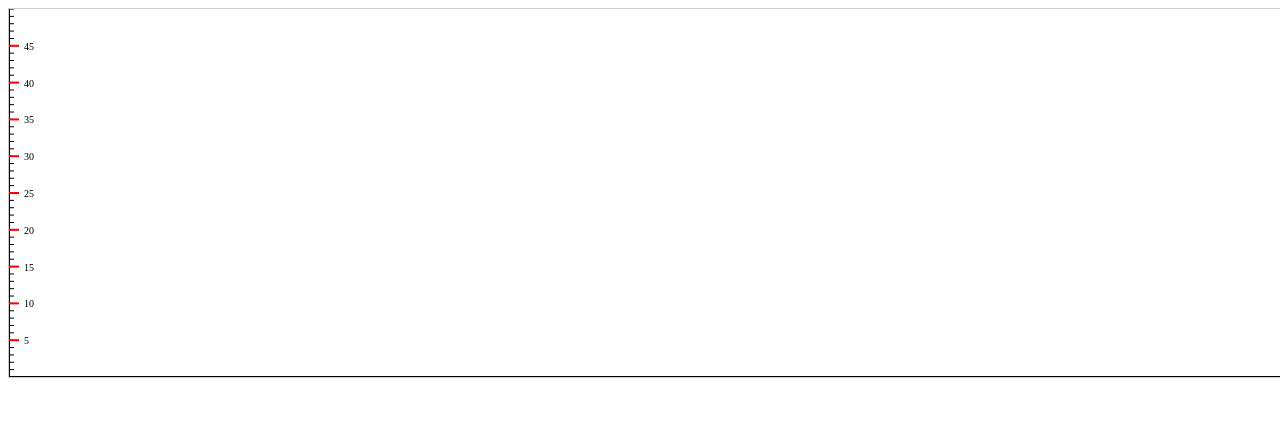
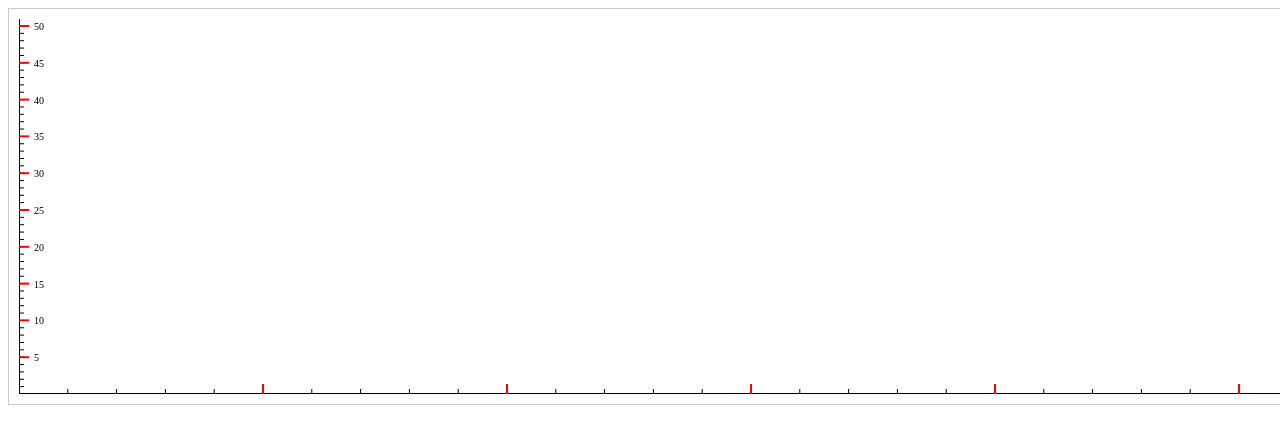
Before and after one commit to arinakataeva007/chart, an Angular app: page / in a window 1280 px wide. Shown: the top 444 px of the page. Built offline with nearby package versions, Linux system fonts and the light colour scheme.

Commit message:
feat: по оси X деления

```diff
--- a/src/app/app.component.html
+++ b/src/app/app.component.html
@@ -14,7 +14,7 @@
   />
 </svg>
  -->
-<svg width="1708" height="368" style="border: 1px solid #ccc">
+<svg width="1708" height="375" style="border: 1px solid #ccc; padding: 10px">
   <!-- 🔹 СЕТКА (каждые 5px) -->
   <!-- <g *ngFor="let i of ticks"> -->
 
@@ -38,46 +38,53 @@
 
   <!-- </g> -->
 
-  <!-- 🔹 ОСИ -->
+  <!--  ОСИ -->
   <!-- Y -->
-  <line x1="0" y1="368" x2="0" y2="0" stroke="black" stroke-width="2" />
+  <line x1="0" y1="375" x2="0" y2="0" stroke="black" stroke-width="2" />
   <!-- X -->
-  <line x1="0" y1="368" x2="1708" y2="368" stroke="black" stroke-width="2" />
+  <line x1="0" y1="375" x2="1708" y2="375" stroke="black" stroke-width="2" />
 
-  <!-- 🔹 ДЕЛЕНИЯ (каждые 7,36 px) -->
-  <g *ngFor="let i of ticks">
+  <!--  ДЕЛЕНИЯ (каждые 7,36 px) мелкие  деления-->
+  <g *ngFor="let i of ticksY">
     <!-- ticks по Y -->
-    <line x1="0" [attr.y1]="i" x2="5" [attr.y2]="i" stroke="black" />
-
+    <line x1="0" [attr.y1]="i + 7" x2="5" [attr.y2]="i + 7" stroke="black" />
+  </g>
+  <g *ngFor="let i of ticksX">
     <!-- ticks по X -->
-    <!-- <line
-      [attr.x1]="i"
-      y1="300"
-      [attr.x2]="i"
-      y2="295"
-      stroke="black"
-    /> -->
+    <line [attr.x1]="i" y1="375" [attr.x2]="i" y2="370" stroke="black" />
   </g>
-  <g *ngFor="let i of markTicks">
+  <g *ngFor="let i of markTicksY">
     <line
       x1="0"
       x2="10"
-      [attr.y1]="368 - i"
-      [attr.y2]="368 - i"
+      [attr.y1]="375 - i"
+      [attr.y2]="375 - i"
       stroke="red"
       stroke-width="2"
     />
-    <text x="15" [attr.y]="368 - i + 4" font-size="10">
-      {{ (i / 368) * 50 | number:'1.0-0' }}
+    <!-- Подписи для ключевых меток по оси Y -->
+    <text x="15" [attr.y]="375 - i + 4" font-size="10">
+      {{ (i / 368) * 50 | number: "1.0-0" }}
     </text>
   </g>
 
-  <!-- 🔹 ПОДПИСИ (каждые 25px, чтобы не было каши) -->
+  <g *ngFor="let i of markTicksX">
+    <line
+      y1="375"
+      y2="365"
+      [attr.x1]="i"
+      [attr.x2]="i"
+      stroke="red"
+      stroke-width="2"
+    />
+    <!-- Подписи для ключевых меток по оси Y -->
+    <!-- <text x="15" [attr.y]="375 - i + 4" font-size="10">
+      {{ (i / 368) * 50 | number: "1.0-0" }}
+    </text> -->
+  </g>
+
+  <!--  ПОДПИСИ (каждые 25px, чтобы не было каши) -->
   <g *ngFor="let i of labelTicks">
-    <!-- <text x="5" [attr.y]="i" font-size="8">
-      {{i}}
-    </text> -->
-
     <!-- <text [attr.x]="i" y="295" font-size="8">
       {{i}}
     </text> -->
--- a/src/app/app.component.ts
+++ b/src/app/app.component.ts
@@ -7,21 +7,24 @@ import {
   OnInit,
   SimpleChanges,
   ViewChild,
-} from '@angular/core';
-import { RouterOutlet } from '@angular/router';
-import { CommonModule } from '@angular/common';
-import { MaxPipe } from './max.pipe';
+} from "@angular/core";
+import { RouterOutlet } from "@angular/router";
+import { CommonModule } from "@angular/common";
+import { MaxPipe } from "./max.pipe";
 export interface Point {
   x: number;
   y: number;
 }
 @Component({
-  selector: 'app-root',
+  selector: "app-root",
   imports: [RouterOutlet, CommonModule, MaxPipe],
-  templateUrl: './app.component.html',
-  styleUrl: './app.component.scss',
+  templateUrl: "./app.component.html",
+  styleUrl: "./app.component.scss",
 })
 export class AppComponent implements OnInit {
+
+  protected heightChart = 368;
+  protected widthChart = 1708;
   protected points: Point[] = [
     { x: 10, y: 20 },
     { x: 30, y: 40 },
@@ -30,18 +33,28 @@ export class AppComponent implements OnInit {
     { x: 90, y: 30 },
   ];
   //
-  ticks: number[] = [];
+  protected ticksY: number[] = [];
+  protected ticksX: number[] = [];
   labelTicks: number[] = [];
-  markTicks: number[] = [];
+  protected markTicksY: number[] = [];
+  protected markTicksX: number[] = [];
 
   ngOnInit() {
     // каждые 5px
-    for (let i = 0; i <= 368; i += 7.36) {
-      this.ticks.push(i);
+    for (let i = 0; i <= this.heightChart; i += 7.36) {
+      this.ticksY.push(i);
     }
 
-    for (let i = 36.8; i <= 368; i += 36.8) {
-      this.markTicks.push(i);
+    for (let i = 1; i <= 10; i++) {
+      this.markTicksY.push(i * 36.8);
+    }
+
+    for(let i = 0; i<= this.widthChart; i += 48.8){
+      this.ticksX.push(i);
+    }
+
+    for (let i = 1; i <= 10; i++) {
+      this.markTicksX.push(i * 244);
     }
 
     // подписи реже (каждые 50px)
@@ -52,7 +65,7 @@ export class AppComponent implements OnInit {
   //
 
   public get smoothPathCatmull(): string {
-    if (this.points.length < 2) return '';
+    if (this.points.length < 2) return "";
 
     let path = `M ${this.points[0].x} ${this.points[0].y}`;
 
```
